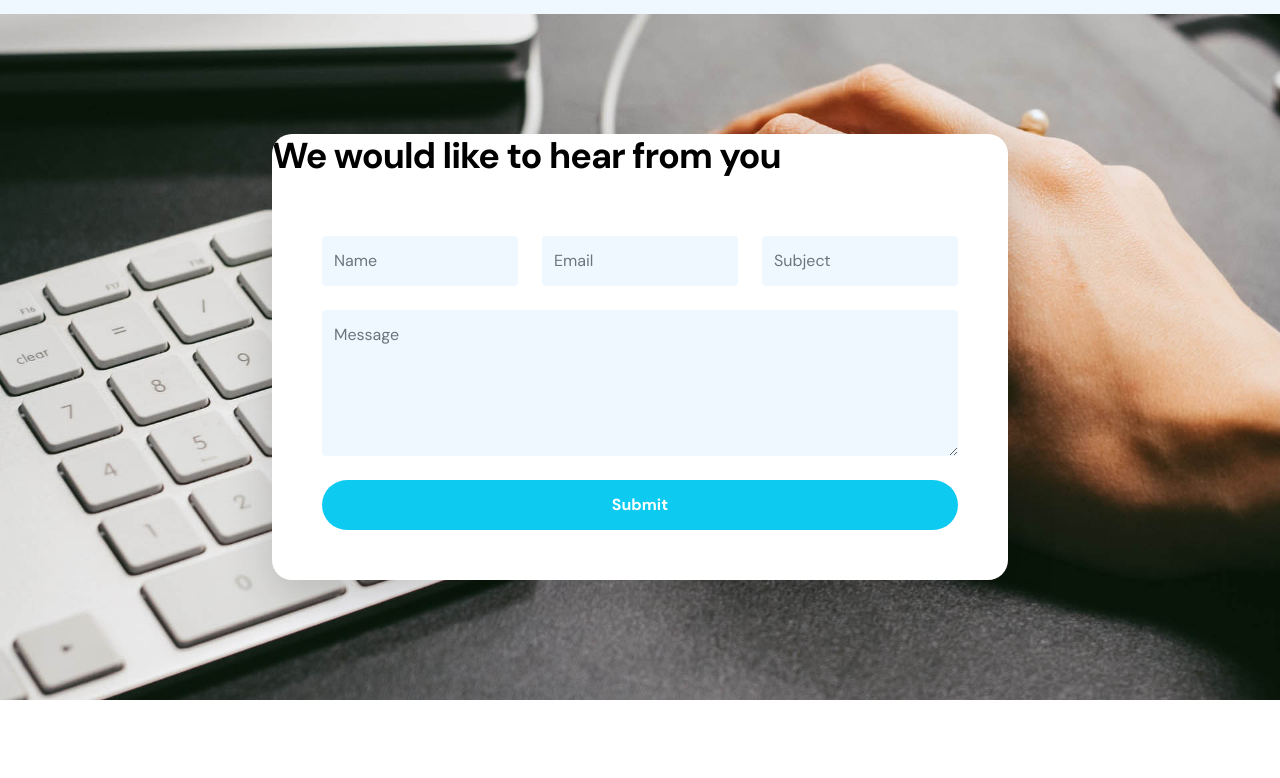
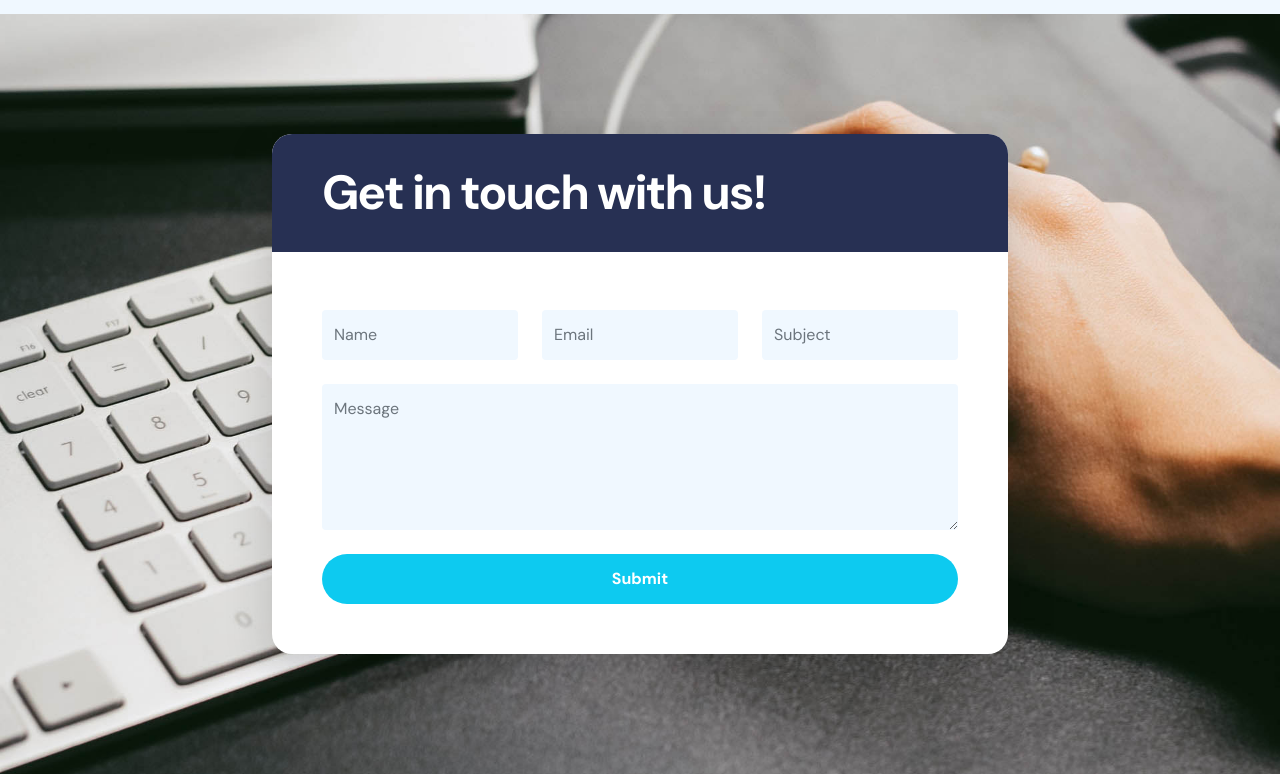
Before and after one commit to officialpaul/event-reg-proj, a plain HTML site: page index.html in a window 1280 px wide. Shown: the part 5980-6758 px from the top of the page. Drawn offline with Linux system fonts and the light colour scheme.

Commit message:
Event registration project

```diff
--- a/index.html
+++ b/index.html
@@ -817,7 +817,7 @@ and open doors to opportunities you didn’t know existed."</h4>
           method="POST"
           role="form"
         >
-          <h3>We would like to hear from you</h3>
+          <h2>Get in touch with us!</h2>
 
           <div class="row">
             <div class="col-lg-4 col-md-4 col-12">
```
